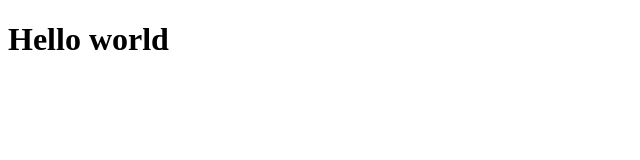
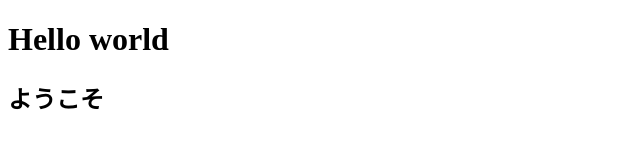
Before and after one commit to HP88888888/JS, a plain HTML site: page index.html in a window 1280 px wide. Shown: the whole page, without its empty margins (0-640 px from the left). Drawn offline with Linux system fonts and the light colour scheme.

Commit message:
Update index.html

```diff
--- a/index.html
+++ b/index.html
@@ -4,5 +4,6 @@
   </head>
   <body>
     <h1>Hello world</h1>
+    <h2>ようこそ</h2>
   </body>
 </html>
```
